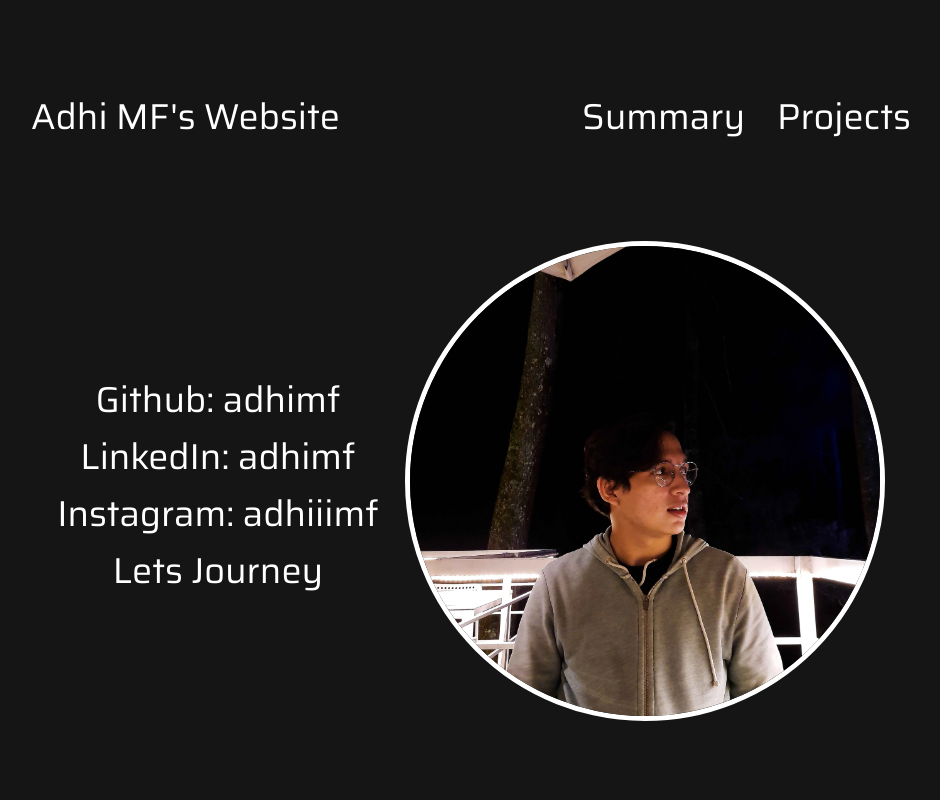
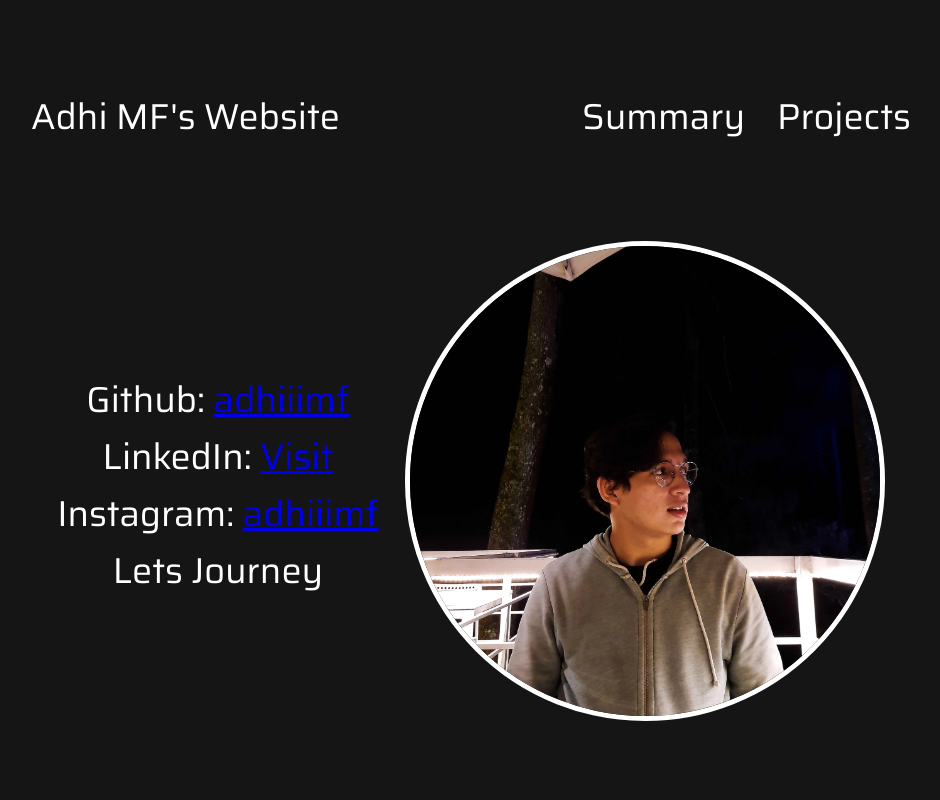
Before and after one commit to adhiiimf/adhiiimf.github.io, a plain HTML site: page index.html in a window 1280 px wide. Shown: the top 800 px of the page, without its empty margins (169-1109 px from the left). Drawn offline with nearby package versions, Linux system fonts and the light colour scheme.

Commit message:
update link

```diff
--- a/index.html
+++ b/index.html
@@ -38,9 +38,15 @@
         <div class="introStyle">
             <div>
                     <ul class="contactList">
-                        <li class="contactItem">Github: adhimf</li>
-                        <li class="contactItem">LinkedIn: adhimf</li>
-                        <li class="contactItem">Instagram: adhiiimf</li>
+                        <li class="contactItem">Github:
+                            <a href="https://github.com/adhiiimf" target="_blank" rel="noopener noreferrer">adhiiimf</a>
+                        </li>
+                        <li class="contactItem">LinkedIn:
+                            <a href="https://www.linkedin.com/in/adhi-muhammad-fahmi-571317213/" target="_blank" rel="noopener noreferrer">Visit</a>
+                        </li>
+                        <li class="contactItem">Instagram:
+                            <a href="https://www.instagram.com/adhiiimf" target="_blank" rel="noopener noreferrer">adhiiimf</a>
+                        </li>
                         <li class="contactItem">Lets Journey</li>
                     </ul>
             </div>
@@ -123,7 +129,7 @@
                                 GIF21 available at <a href="https://github.com/adhiiimf/grabitfastdev21" target="_blank" rel="noopener noreferrer">github/repoGIF21</a>
                                 <br>
                                 Or
-                                <a href="https://grabitfasttelkom.com/" target="_blank" rel="noopener noreferrer">Current Version</a>
+                                <a href="https://grabitfast2022.com/" target="_blank" rel="noopener noreferrer">Current Version</a>
                             </div>
                         </div>
                     </div>
```
